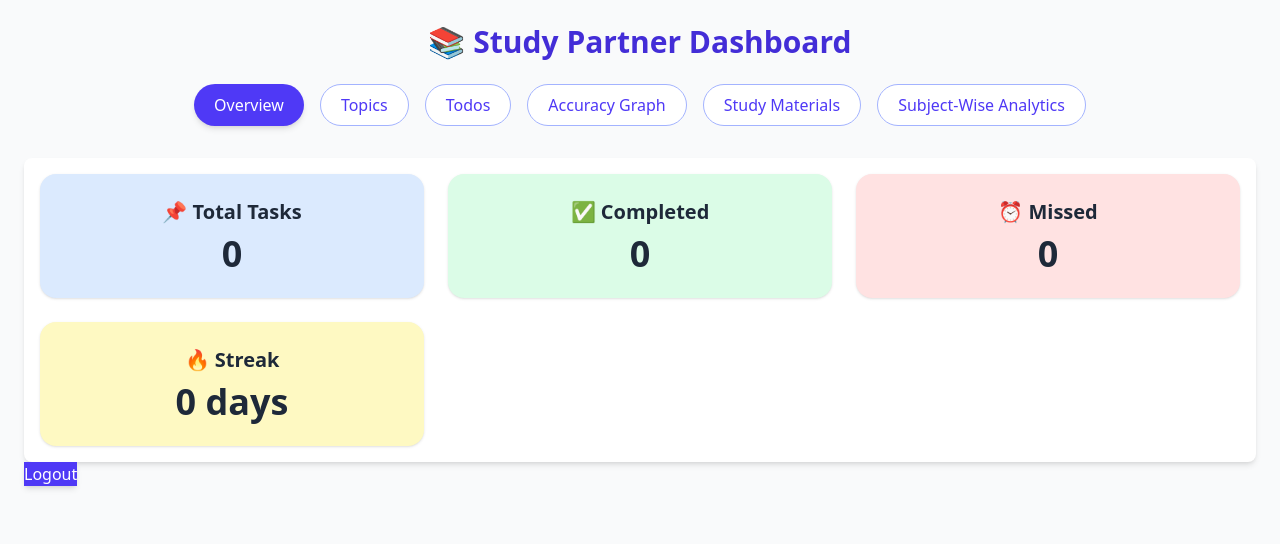
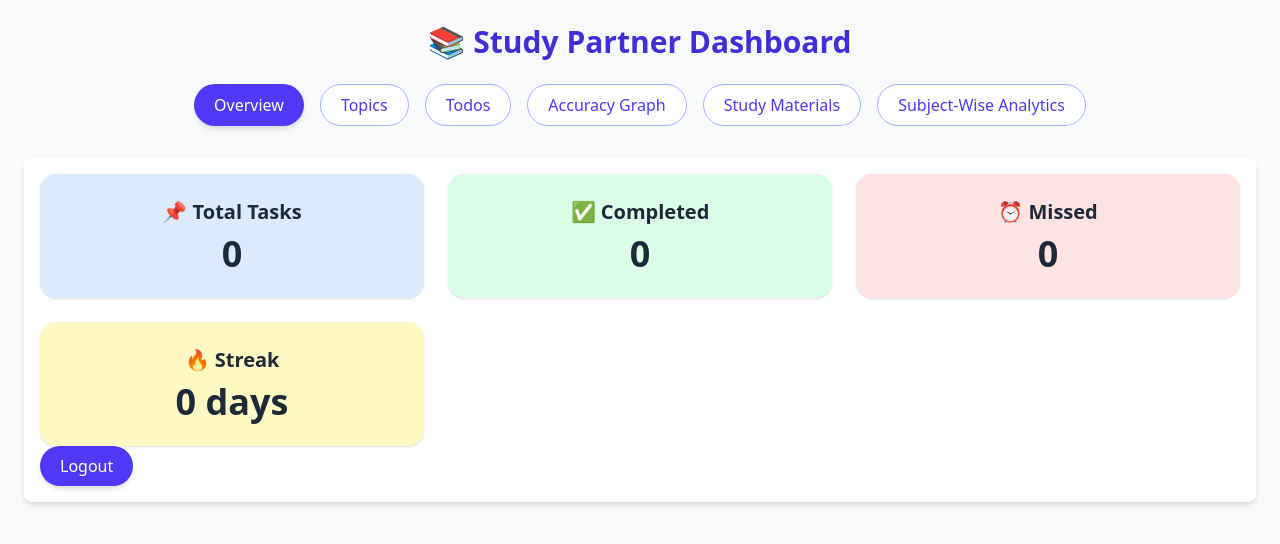
Before and after one commit to MilapDave111/My-Study-Partner, a React (Create React App) app in the folder frontend/: page / in a window 1280 px wide. Shown: the top 544 px of the page. Built offline with nearby package versions, Linux system fonts and the light colour scheme; no server answers; sample sign-in values are in the browser's storage.

Commit message:
Update Logout

```diff
--- a/frontend/src/pages/Dashboard.jsx
+++ b/frontend/src/pages/Dashboard.jsx
@@ -62,15 +62,15 @@ const Dashboard = () => {
         {activeTab === 'materials' && <StudyMaterials />}
         {activeTab === 'analytics' && <SubjectAnalytics />}
 
+      <button
+        onClick={handleLogout}
+        className="px-5 py-2 rounded-full font-medium transition-all duration-200 bg-indigo-600 text-white shadow-md"
+      >
+        Logout
+      </button>
 
 
       </div>
-      <button
-        onClick={handleLogout}
-        className="bg-indigo-600 text-white shadow-md"
-      >
-        Logout
-      </button>
 
     </div>
   );
```
